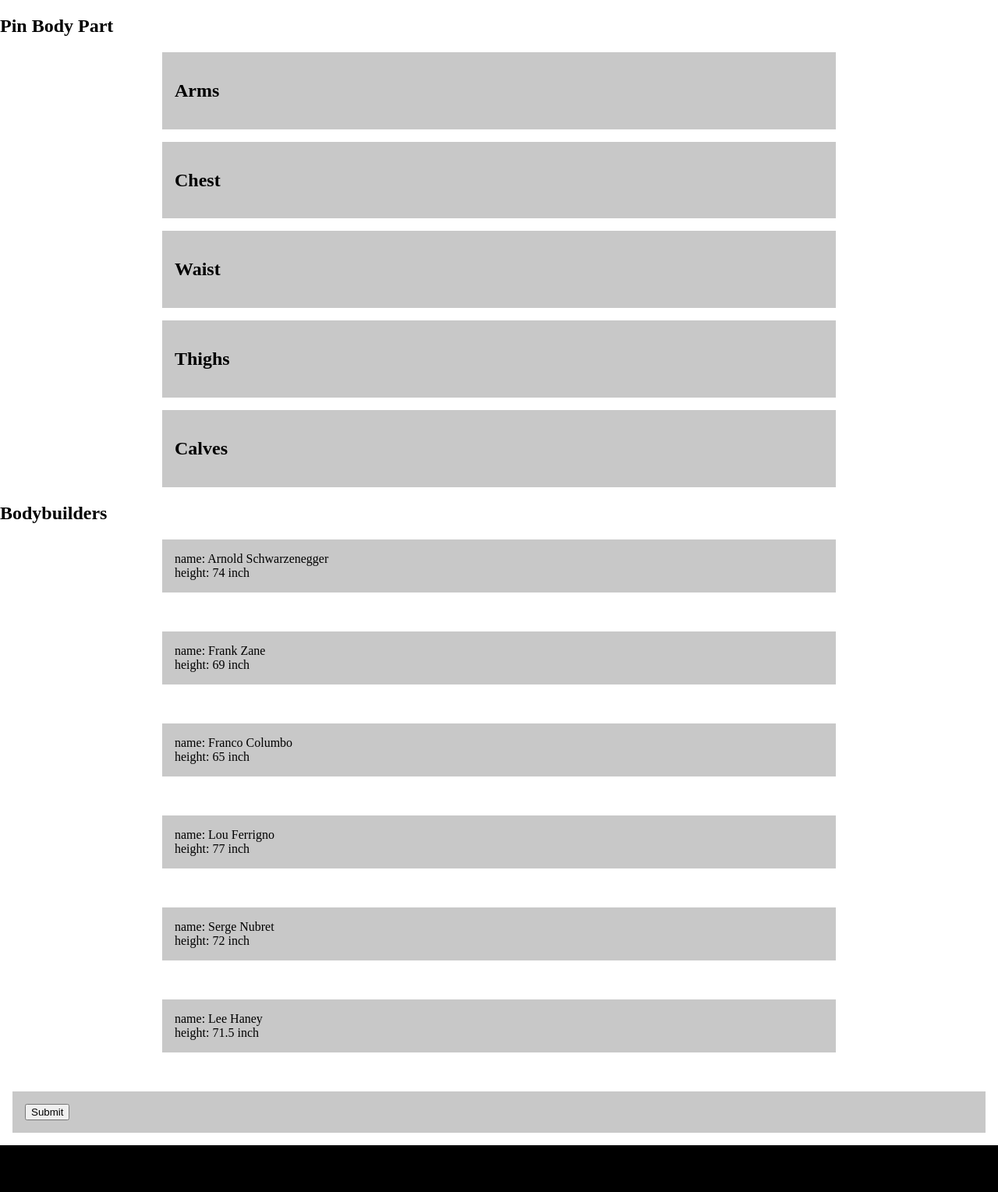
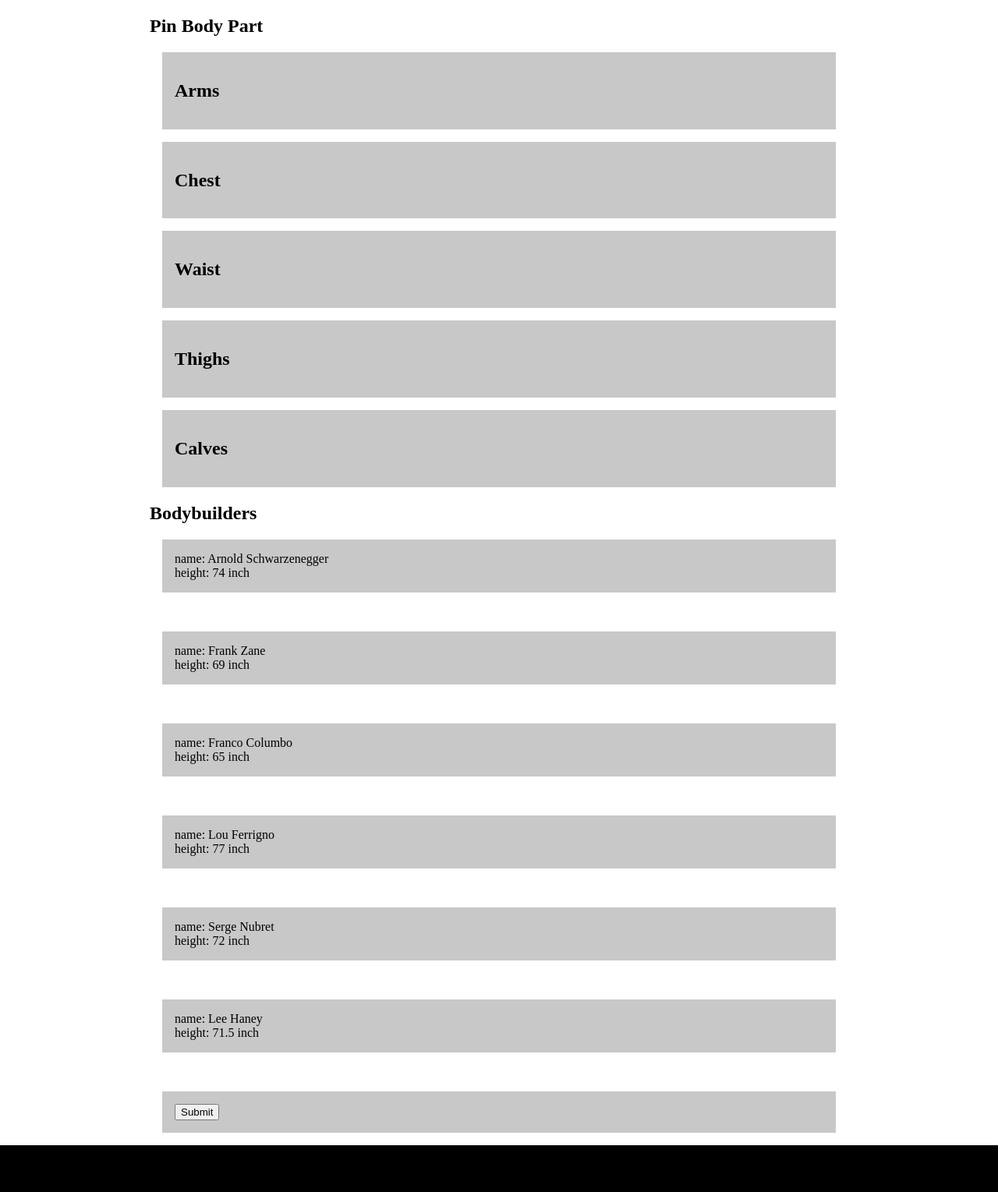
Before and after one commit to jayant95/BodybuildingApp, a PHP site: page /pinBodyPart.php in a window 1280 px wide. Shown: the part 89-1618 px from the top of the page at 78% size. Run offline with PHP 8.4, Linux system fonts and the light colour scheme; data comes from the database, SQL or seed files in the repository.

Commit message:
*Clean up pinBodyPart.php html and move content wrapper class to header/footer

```diff
--- a/includes/header.php
+++ b/includes/header.php
@@ -28,3 +28,5 @@
 
 
   </div>
+
+  <div class="content-wrapper">
--- a/pinBodyPart.php
+++ b/pinBodyPart.php
@@ -8,10 +8,11 @@
 
 <?php require ("includes/header.php");?>
 
+
+
+
+    <div class="main-features">
       <h2>Pin Body Part</h2>
-
-  <div class="content-wrapper">
-    <div class="main-features">
         <a href="#">
           <div class="site-feature">
             <div class="pin-muscle-group">
@@ -21,54 +22,54 @@
         </a>
         <a href="#">
           <div class="site-feature">
-          <div class="pin-by-height">
+            <div class="chest">
               <h2>Chest</h2>
             </div>
           </div>
         </a>
         <a href="#">
           <div class="site-feature">
-          <div class="pin-by-height">
+            <div class="waist">
               <h2>Waist</h2>
             </div>
           </div>
         </a>
         <a href="#">
           <div class="site-feature">
-          <div class="pin-by-height">
+            <div class="thighs">
               <h2>Thighs</h2>
             </div>
           </div>
         </a>
-
         <a href="#">
           <div class="site-feature">
-          <div class="pin-by-height">
+            <div class="calves">
               <h2>Calves</h2>
             </div>
           </div>
         </a>
       </div>
-  </div>
 
 
+
+
+<div class="main-features">
+
   <h2>Bodybuilders</h2>
-
-  <div class="content-wrapper">
-    <div class="main-features">
-      <a href="#">
 
     <?php
       if ($result->num_rows > 0) {
         // output data
         while($row = $result->fetch_assoc()) {
+          echo "<a href=\"#\">";
           echo "
           		<div class=\"site-feature\">
-          	<div class=\"pin-muscle-group\">
+              	<div class=\"bodybuilder\">
               	";
           echo "name: " . $row["name"];
           echo "<br />";
           echo "height: " . $row["height"] . " inch";
+          echo "</a>";
           echo "</div>";
           echo "</div>";
           echo "<br />";
@@ -78,19 +79,12 @@
       $connection->close();
 
     ?>
-
-
 </div>
+      <a href="#">
+        <div class="site-feature">
+          <button type="submit" form="pinbodypart" value="Submit">Submit</button>
         </div>
       </a>
-      <a href="#">
-        <div class="site-feature">
-          <div class="pin-by-height">
-            <button type="submit" form="pinbodypart" value="Submit">Submit</button>
-          </div>
-        </div>
-      </a>
-    </div>
     </div>
 
 
```
Also changed, not shown: includes/footer.php (+5 -3 lines). Lines whose indentation alone changed are shown as unchanged.
